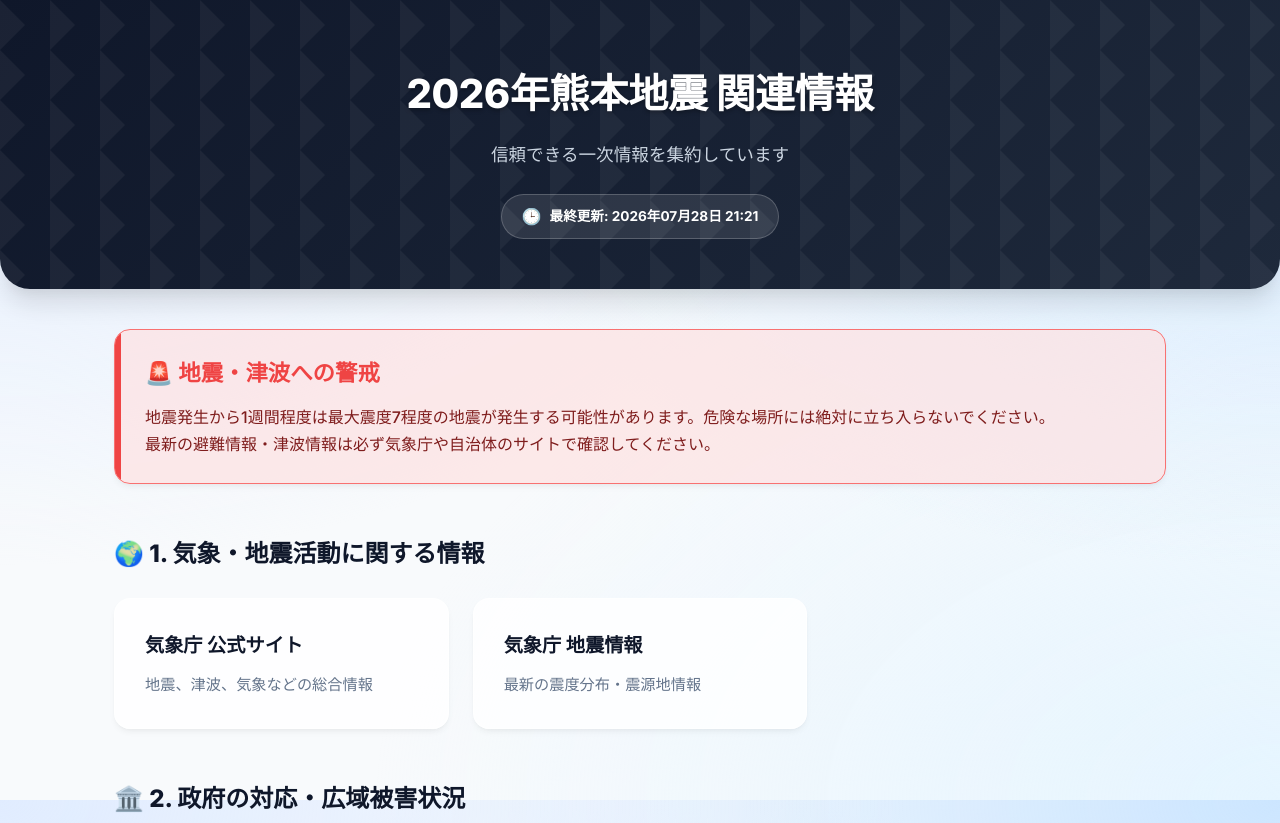
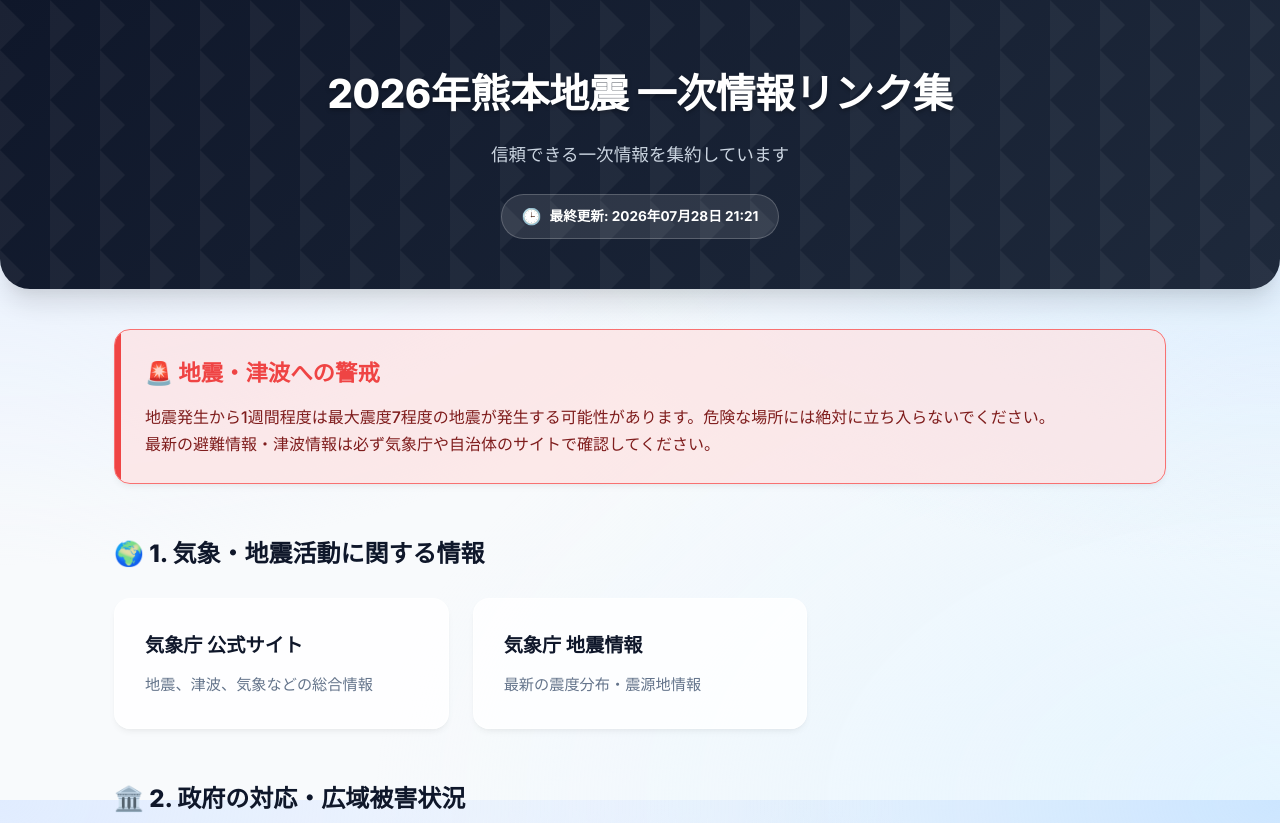
Before and after one commit to yasudajs/2026kminfo, a website built with Vite: page index.html in a window 1280 px wide. Shown: the top 823 px of the page. Built offline with nearby package versions, Linux system fonts and the light colour scheme.

Commit message:
fix: update page and header title

```diff
--- a/index.html
+++ b/index.html
@@ -5,7 +5,7 @@
   <meta charset="UTF-8" />
   <link rel="icon" type="image/svg+xml" href="/vite.svg" />
   <meta name="viewport" content="width=device-width, initial-scale=1.0" />
-  <title>2026年熊本地震 関連情報まとめ</title>
+  <title>2026年熊本地震 一次情報リンク集</title>
   <!-- Google Fonts: Inter & Noto Sans JP -->
   <link rel="preconnect" href="https://fonts.googleapis.com">
   <link rel="preconnect" href="https://fonts.gstatic.com" crossorigin>
@@ -19,7 +19,7 @@
   <div id="app">
     <header class="header">
       <div class="container animate-fade-in">
-        <h1>2026年熊本地震 関連情報</h1>
+        <h1>2026年熊本地震 一次情報リンク集</h1>
         <p class="subtitle">信頼できる一次情報を集約しています</p>
         <div class="last-updated" id="last-updated">最終更新: 取得中...</div>
       </div>
```
